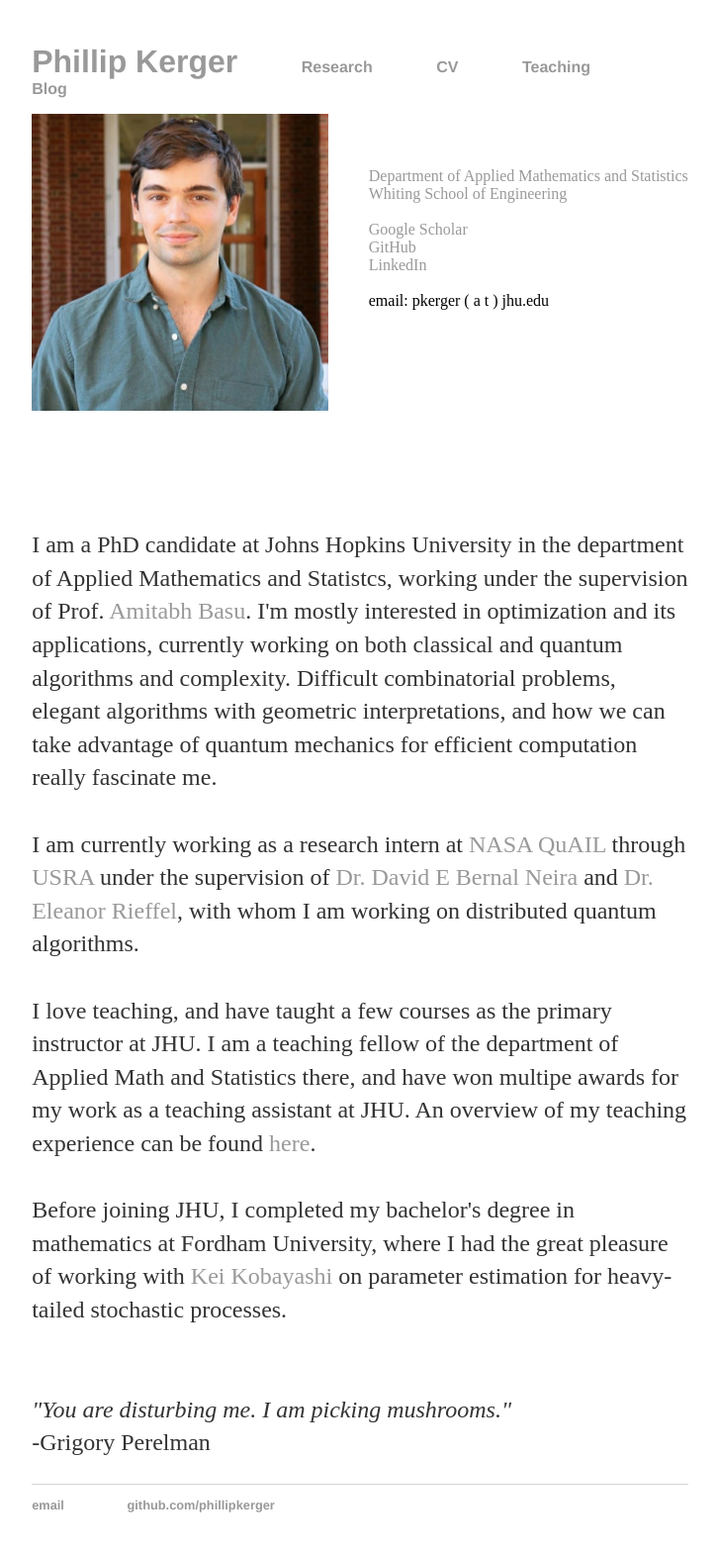
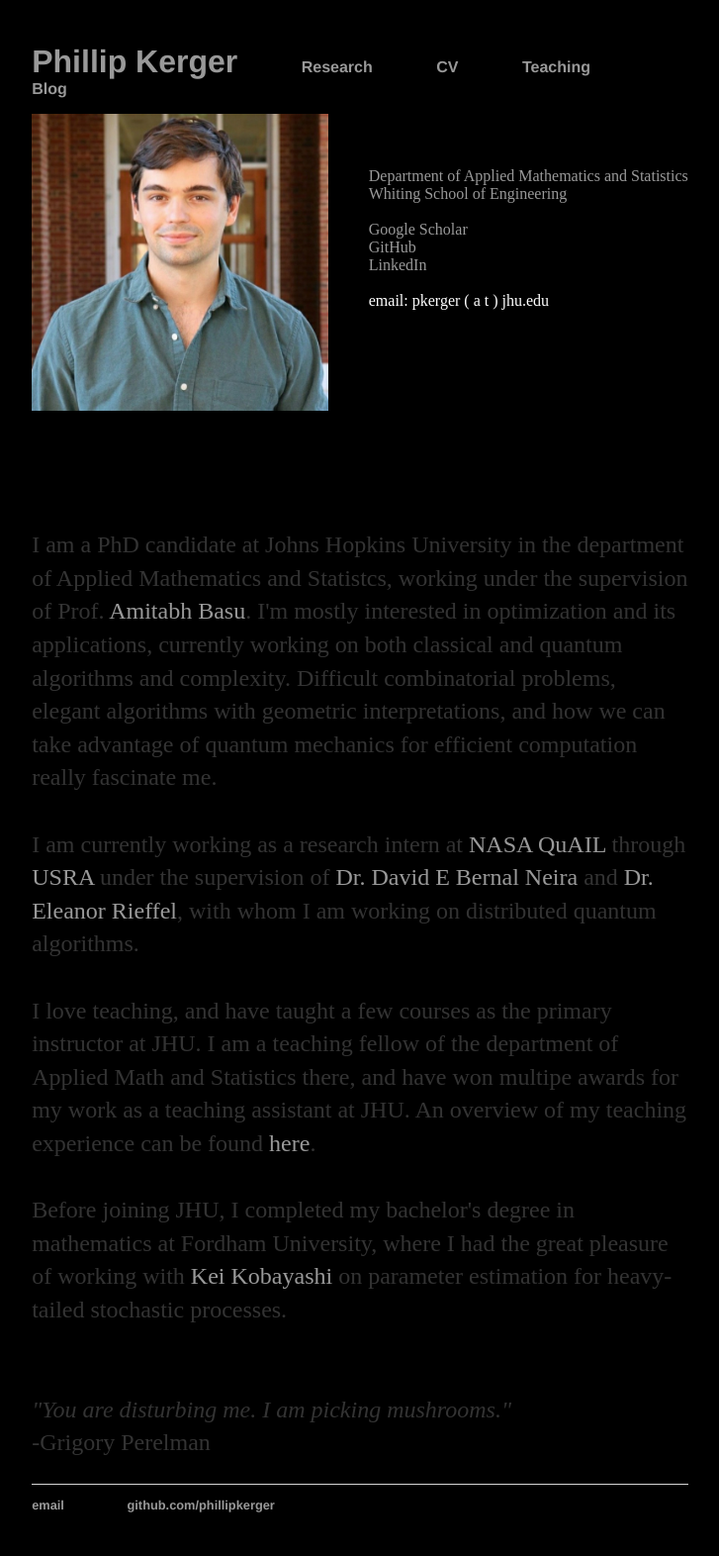
Before and after one commit to PhillipKerger/phillipkerger.github.io, a Jekyll site: the page built from index.html, in a window 1280 px wide. Shown: the whole page at 99% size, without its empty margins (276-1003 px from the left). Built offline with Jekyll 4.4.1, drawn with Linux system fonts in a browser that asks for light colours.

Commit message:
Update main.css
changed background to black, text to white

```diff
--- a/css/main.css
+++ b/css/main.css
@@ -3,8 +3,10 @@
     margin-right:14%;
     margin-bottom:2%;
     margin-top:2%;
+    color: #ffffff;
 }
 
+*{background-color: black}
 
 nav ul, footer ul {
     font-family:'Helvetica', 'Arial', 'Sans-Serif';
```
